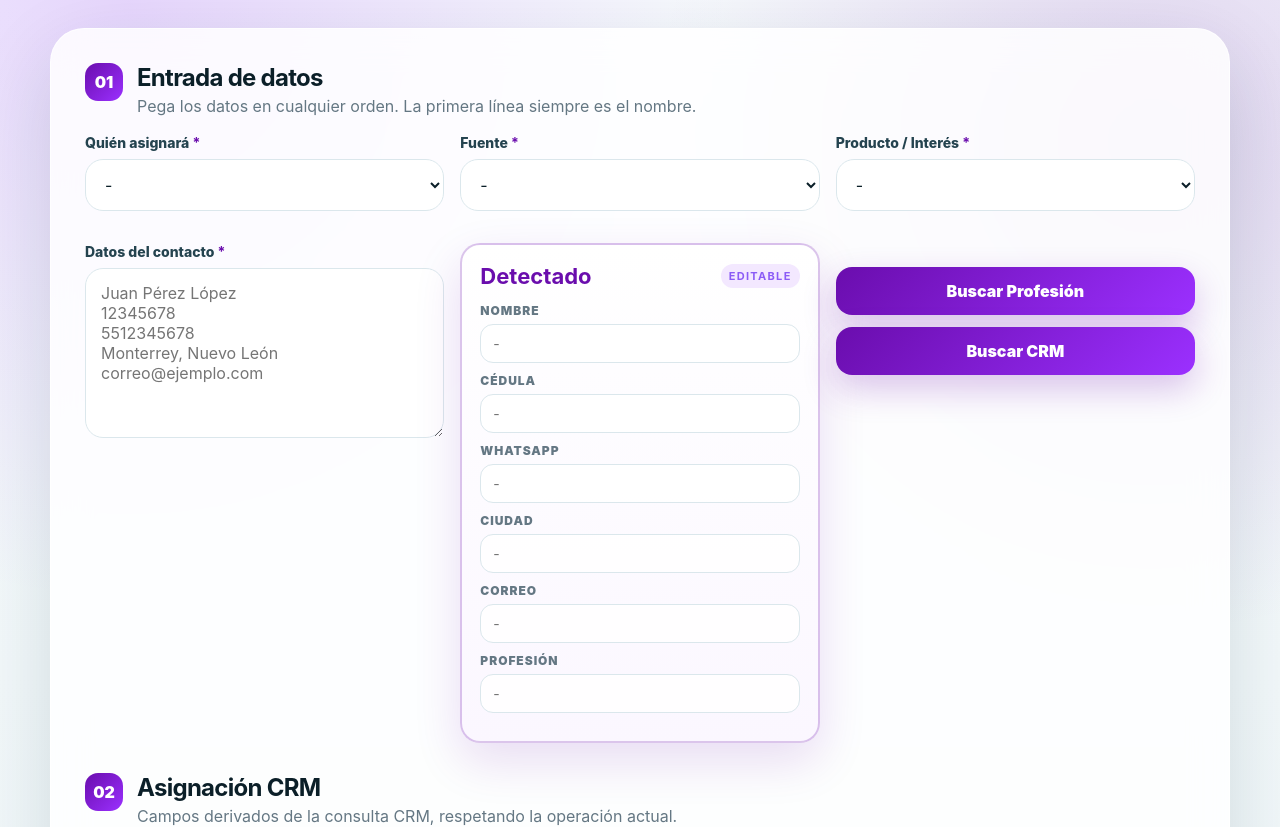
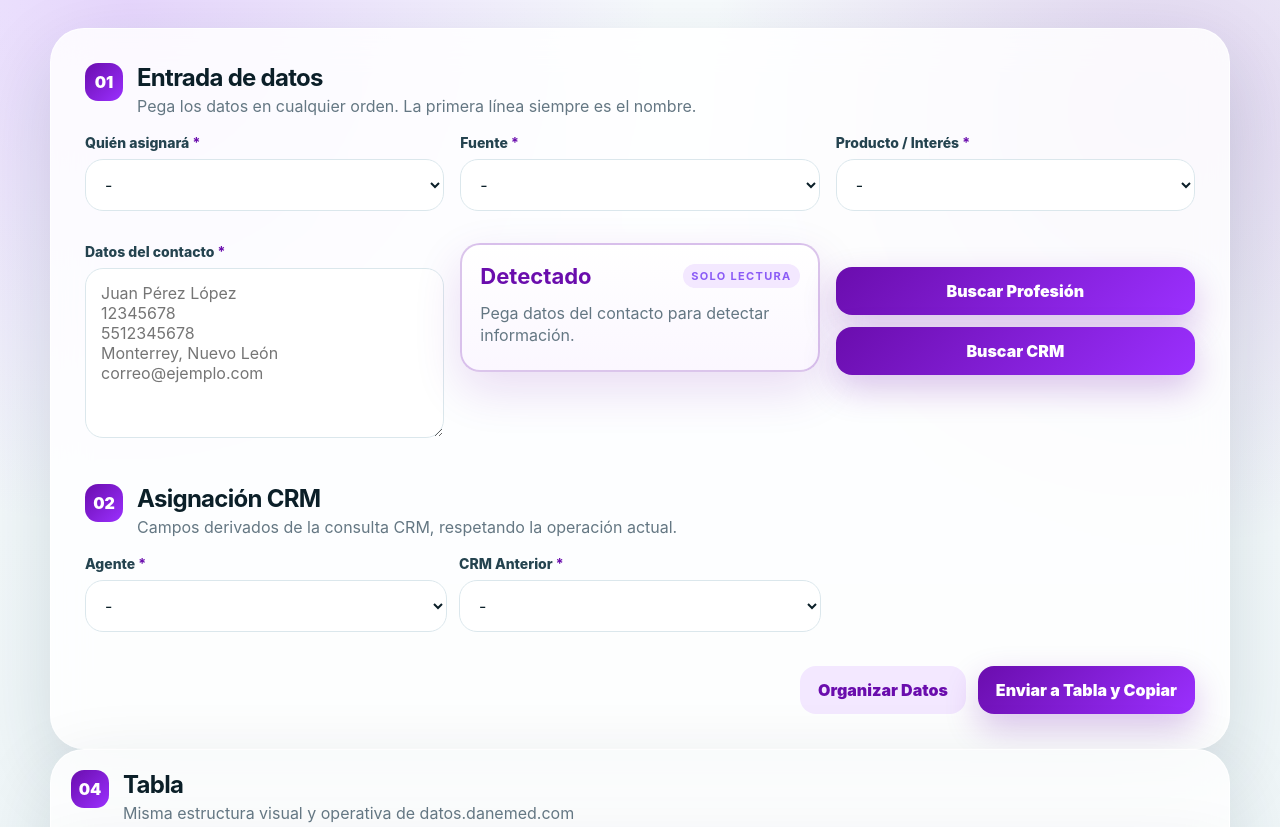
Before and after one commit to danemedbot/angelapps, a Next.js app: page / in a window 1280 px wide. Shown: the top 827 px of the page. Built offline with nearby package versions, Linux system fonts and the light colour scheme.

Commit message:
Make detected panel read only

```diff
--- a/app/globals.css
+++ b/app/globals.css
@@ -198,3 +198,11 @@ tbody tr.ultima-fila { background: rgba(106, 13, 173, 0.08); }
 .detected-row input { padding: 10px 12px; border-radius: 13px; font-size: 14px; }
 .detected-row.changed input { border-color: #12a150; box-shadow: 0 0 0 4px rgba(18, 161, 80, .13); color: #067647; background: #f0fdf4; font-weight: 800; }
 .detected-row.changed span { color: #067647; }
+
+/* Detectado solo lectura */
+.detected.readonly .detected-row { display: grid; gap: 5px; margin: 0 0 10px; padding: 11px 12px; border: 1px solid var(--line); border-radius: 14px; background: #fff; }
+.detected.readonly .detected-row strong { color: var(--ink); font-size: 15px; line-height: 1.35; overflow-wrap: anywhere; }
+.detected.readonly .detected-row.changed { border-color: #12a150; background: #f0fdf4; }
+.detected.readonly .detected-row.changed strong { color: #067647; }
+.detected-empty { margin: 0; color: var(--muted); line-height: 1.45; }
+.detected.readonly h3::after { content: "solo lectura"; }
--- a/app/page.tsx
+++ b/app/page.tsx
@@ -65,7 +65,6 @@ export default function Home() {
   const [colorCrm, setColorCrm] = useState("");
   const [contactoAsesor, setContactoAsesor] = useState("");
   const [contact, setContact] = useState<Contact>(emptyContact);
-  const [modifiedFields, setModifiedFields] = useState<Record<string, boolean>>({});
   const [profesion, setProfesion] = useState("");
   const [crm, setCrm] = useState<CrmInfo | null>(null);
   const [cedula, setCedula] = useState<CedulaInfo | null>(null);
@@ -132,8 +131,8 @@ export default function Home() {
   function acceptOfficial(field: ReviewField) {
     const result = cedula?.result;
     if (!result) return;
-    if (field === "nombre" && result.nombre) { setContact((c) => ({ ...c, nombre: result.nombre || c.nombre })); setModifiedFields((m) => ({ ...m, nombre: true })); }
-    if (field === "profesion" && result.carrera) { setProfesion(result.carrera); setModifiedFields((m) => ({ ...m, profesion: true })); }
+    if (field === "nombre" && result.nombre) setContact((c) => ({ ...c, nombre: result.nombre || c.nombre }));
+    if (field === "profesion" && result.carrera) setProfesion(result.carrera);
     setReview((r) => ({ ...r, [field]: true }));
   }
   function keepOriginal(field: ReviewField) { setReview((r) => ({ ...r, [field]: true })); }
@@ -214,8 +213,8 @@ export default function Home() {
         <Field label="Quién asignará" required><select value={quienAsigna} onChange={(e) => setQuienAsigna(e.target.value)}><option value="">-</option>{asignadores.map((item) => <option key={item}>{item}</option>)}</select></Field>
         <Field label="Fuente" required><select value={fuente} onChange={(e) => setFuente(e.target.value)}><option value="">-</option>{fuentes.map((item) => <option key={item}>{item}</option>)}</select></Field>
         <Field label="Producto / Interés" required><select value={producto} onChange={(e) => setProducto(e.target.value)}><option value="">-</option>{productos.map((item) => <option key={item}>{item}</option>)}</select></Field>
-        <Field label="Datos del contacto" required><textarea value={datos} onChange={(e) => { setDatos(e.target.value); setContact(emptyContact); setModifiedFields({}); }} rows={7} placeholder={"Juan Pérez López\n12345678\n5512345678\nMonterrey, Nuevo León\ncorreo@ejemplo.com"} /></Field>
-        <div className="detected featured"><h3>Detectado</h3><DetectedInput label="Nombre" value={activeContact.nombre} changed={!!modifiedFields.nombre} onChange={(value) => { setContact((c) => ({ ...c, nombre: value })); setModifiedFields((m) => ({ ...m, nombre: true })); }} /><DetectedInput label="Cédula" value={activeContact.cedula} changed={!!modifiedFields.cedula} onChange={(value) => { setContact((c) => ({ ...c, cedula: digits(value).slice(0, 10) })); setModifiedFields((m) => ({ ...m, cedula: true })); }} /><DetectedInput label="WhatsApp" value={activeContact.whatsapp} changed={!!modifiedFields.whatsapp} onChange={(value) => { setContact((c) => ({ ...c, whatsapp: digits(value).slice(-10) })); setModifiedFields((m) => ({ ...m, whatsapp: true })); }} /><DetectedInput label="Ciudad" value={activeContact.ciudad} changed={!!modifiedFields.ciudad} onChange={(value) => { setContact((c) => ({ ...c, ciudad: value })); setModifiedFields((m) => ({ ...m, ciudad: true })); }} /><DetectedInput label="Correo" value={activeContact.correo} changed={!!modifiedFields.correo} onChange={(value) => { setContact((c) => ({ ...c, correo: value })); setModifiedFields((m) => ({ ...m, correo: true })); }} /><DetectedInput label="Profesión" value={profesion || cedula?.result?.carrera || ""} changed={!!modifiedFields.profesion || !!profesion} onChange={(value) => { setProfesion(value); setModifiedFields((m) => ({ ...m, profesion: true })); }} /></div>
+        <Field label="Datos del contacto" required><textarea value={datos} onChange={(e) => { setDatos(e.target.value); setContact(emptyContact); }} rows={7} placeholder={"Juan Pérez López\n12345678\n5512345678\nMonterrey, Nuevo León\ncorreo@ejemplo.com"} /></Field>
+        <div className="detected featured readonly"><h3>Detectado</h3>{activeContact.nombre && <DetectedValue label="Nombre" value={activeContact.nombre} />}{activeContact.cedula && <DetectedValue label="Cédula" value={activeContact.cedula} />}{activeContact.whatsapp && <DetectedValue label="WhatsApp" value={activeContact.whatsapp} />}{activeContact.ciudad && <DetectedValue label="Ciudad" value={activeContact.ciudad} />}{activeContact.correo && <DetectedValue label="Correo" value={activeContact.correo} />}{(profesion || cedula?.result?.carrera) && <DetectedValue label="Profesión" value={profesion || cedula?.result?.carrera || ""} highlighted />}{!activeContact.nombre && !activeContact.cedula && !activeContact.whatsapp && !activeContact.ciudad && !activeContact.correo && !(profesion || cedula?.result?.carrera) && <p className="detected-empty">Pega datos del contacto para detectar información.</p>}</div>
         <div className="stacked-actions"><button className="primary" type="button" disabled={!!busy} onClick={buscarProfesion}>{busy === "profesion" ? "Buscando..." : "Buscar Profesión"}</button><button className="primary" type="button" disabled={!!busy} onClick={buscarCrm}>{busy === "crm" ? "Buscando..." : "Buscar CRM"}</button></div>
       </div>
       <div className="section-title second"><span>02</span><div><h2>Asignación CRM</h2><p>Campos derivados de la consulta CRM, respetando la operación actual.</p></div></div>
@@ -248,7 +247,7 @@ export default function Home() {
   </main>;
 }
 
-function DetectedInput({ label, value, changed, onChange }: { label: string; value: string; changed: boolean; onChange: (value: string) => void }) { return <label className={`detected-row ${changed ? "changed" : ""}`}><span>{label}</span><input value={value} onChange={(e) => onChange(e.target.value)} placeholder="-" /></label>; }
+function DetectedValue({ label, value, highlighted }: { label: string; value: string; highlighted?: boolean }) { return <div className={`detected-row ${highlighted ? "changed" : ""}`}><span>{label}</span><strong>{value}</strong></div>; }
 function Field({ label, error, required, children }: { label: string; error?: string; required?: boolean; children: React.ReactNode }) { return <label className="field"><span>{label} {required && <b>*</b>}</span>{children}{error && <small className="field-error">{error}</small>}</label>; }
 function ReviewLine({ label, value }: { label: string; value: string }) { return <div className="review"><span>{label}</span><strong>{value || "-"}</strong></div>; }
 function ReviewChoice({ label, value, decided, onAccept, onKeep, acceptTitle, keepTitle }: { label: string; value: string; decided: boolean; onAccept?: () => void; onKeep?: () => void; acceptTitle?: string; keepTitle?: string }) {
```
